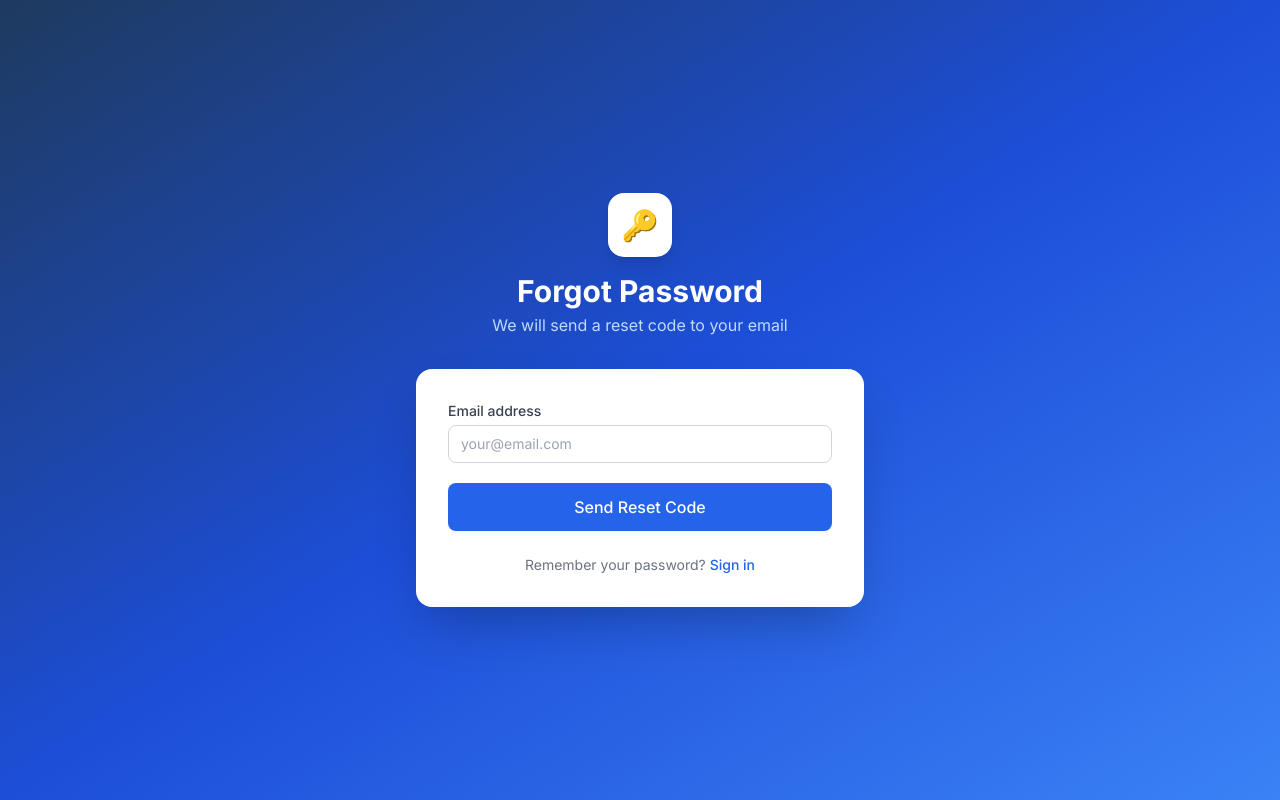
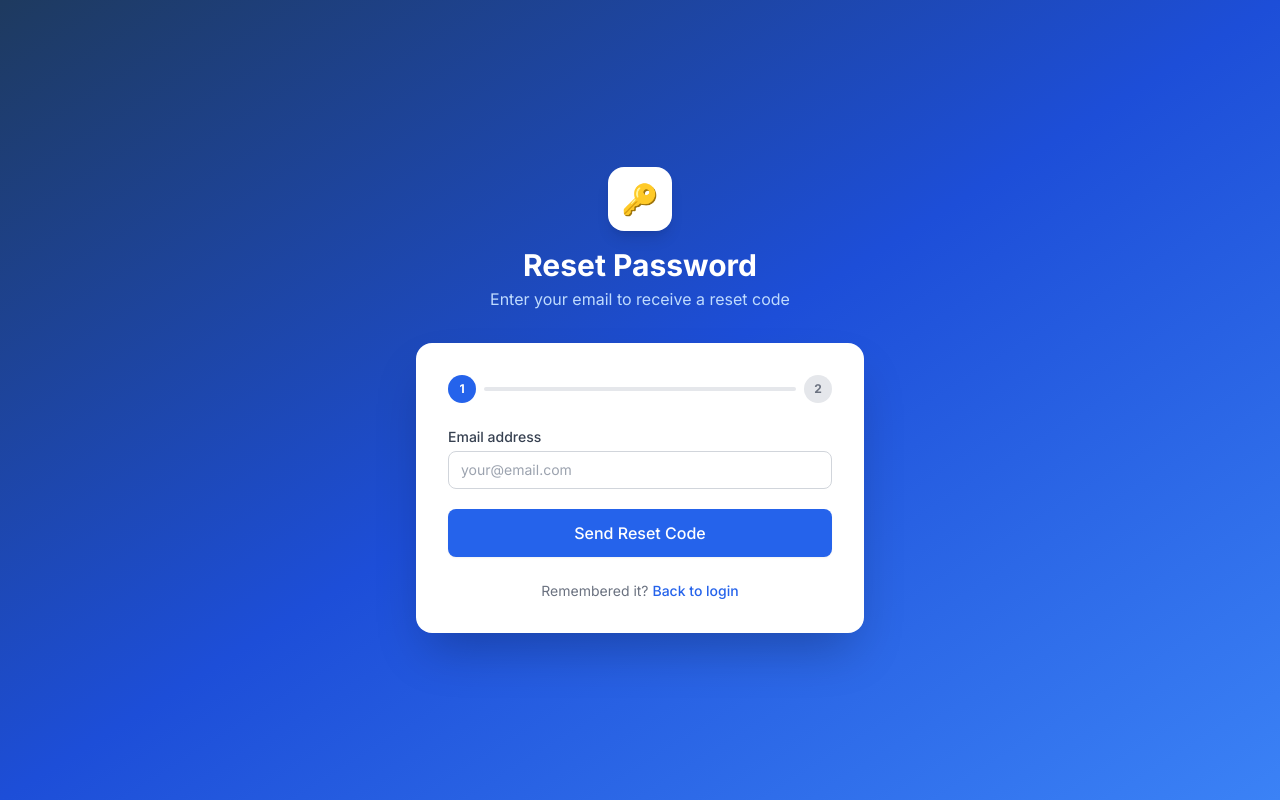
Before and after one commit to christopherchidera200-lab/nigercareemr, a React (Vite) app in the folder frontend/: page /forgot-password in a window 1280 px wide. Built offline with nearby package versions, Linux system fonts and the light colour scheme; no server answers.

Commit message:
fix: complete auth flow - confirm email and forgot password working

```diff
--- a/frontend/src/App.tsx
+++ b/frontend/src/App.tsx
@@ -6,7 +6,6 @@ import LoginPage    from './pages/LoginPage';
 import RegisterPage from './pages/RegisterPage';
 import ConfirmPage        from './pages/ConfirmPage';
 import ForgotPasswordPage from './pages/ForgotPasswordPage';
-import ResetPasswordPage  from './pages/ResetPasswordPage';
 
 // Portal pages
 import AdminDashboard   from './pages/admin/AdminDashboard';
@@ -49,7 +48,6 @@ export default function App() {
       <Route path="/register" element={<RegisterPage />} />
       <Route path="/confirm"         element={<ConfirmPage />} />
       <Route path="/forgot-password" element={<ForgotPasswordPage />} />
-      <Route path="/reset-password"  element={<ResetPasswordPage />} />
       <Route path="/"         element={<RoleRouter />} />
 
       {/* Admin portal */}
--- a/frontend/src/pages/ConfirmPage.tsx
+++ b/frontend/src/pages/ConfirmPage.tsx
@@ -1,36 +1,44 @@
-import { useState, FormEvent } from "react";
-import { Link, useNavigate, useLocation } from "react-router-dom";
-import api from "../utils/api";
-import toast from "react-hot-toast";
+import { useState, FormEvent } from 'react';
+import { Link, useNavigate, useLocation } from 'react-router-dom';
+import api from '../utils/api';
+import toast from 'react-hot-toast';
 
 export default function ConfirmPage() {
-  const navigate = useNavigate();
-  const location = useLocation();
-  const prefilled = (location.state as { email?: string })?.email || "";
-  const [email, setEmail] = useState(prefilled);
-  const [code, setCode] = useState("");
+  const navigate  = useNavigate();
+  const location  = useLocation();
+
+  // Pre-fill email if passed from register page
+  const prefilled = (location.state as { email?: string })?.email || '';
+
+  const [email, setEmail]   = useState(prefilled);
+  const [code, setCode]     = useState('');
   const [loading, setLoading] = useState(false);
 
   async function handleSubmit(e: FormEvent) {
     e.preventDefault();
-    if (!email || !code) { toast.error("Enter your email and the code"); return; }
+    if (!email || !code) { toast.error('Enter your email and the code'); return; }
     setLoading(true);
     try {
-      await api.post("/auth/confirm", { email: email.trim().toLowerCase(), code: code.trim() });
-      toast.success("Email confirmed! You can now log in.");
-      navigate("/login");
+      await api.post('/auth/confirm', { email: email.trim().toLowerCase(), code: code.trim() });
+      toast.success('Email confirmed! You can now log in.');
+      navigate('/login');
     } catch (err: unknown) {
-      const msg = (err as { response?: { data?: { error?: string } } })?.response?.data?.error ?? "Confirmation failed. Check your code.";
+      const msg = (err as { response?: { data?: { error?: string } } })
+        ?.response?.data?.error ?? 'Confirmation failed. Check your code.';
       toast.error(msg);
-    } finally { setLoading(false); }
+    } finally {
+      setLoading(false);
+    }
   }
 
   async function resendCode() {
-    if (!email) { toast.error("Enter your email first"); return; }
+    if (!email) { toast.error('Enter your email first'); return; }
     try {
-      await api.post("/auth/resend-code", { email: email.trim().toLowerCase() });
-      toast.success("New code sent! Check your inbox and spam folder.");
-    } catch { toast.error("Failed to resend code"); }
+      await api.post('/auth/resend-code', { email: email.trim().toLowerCase() });
+      toast.success('New code sent! Check your inbox and spam folder.');
+    } catch {
+      toast.error('Failed to resend code');
+    }
   }
 
   return (
@@ -43,26 +51,74 @@ export default function ConfirmPage() {
           <h1 className="text-3xl font-bold text-white">Verify Your Email</h1>
           <p className="text-blue-200 mt-1">Enter the 6-digit code sent to your email</p>
         </div>
+
         <div className="bg-white rounded-2xl shadow-2xl p-8">
           <div className="bg-blue-50 border border-blue-200 rounded-lg p-4 mb-6">
-            <p className="text-sm text-blue-700">📬 Check your <strong>inbox and spam folder</strong> for an email from NigerCare EMR with your verification code.</p>
+            <p className="text-sm text-blue-700">
+              📬 Check your <strong>inbox and spam folder</strong> for an email from NigerCare EMR with your verification code.
+            </p>
           </div>
+
           <form onSubmit={handleSubmit} className="space-y-5">
             <div>
-              <label className="block text-sm font-medium text-gray-700 mb-1">Email address</label>
-              <input type="email" value={email} onChange={(e) => setEmail(e.target.value)} placeholder="your@email.com" className="input-field" required />
+              <label className="block text-sm font-medium text-gray-700 mb-1">
+                Email address
+              </label>
+              <input
+                type="email"
+                value={email}
+                onChange={(e) => setEmail(e.target.value)}
+                placeholder="your@email.com"
+                className="input-field"
+                required
+              />
             </div>
+
             <div>
-              <label className="block text-sm font-medium text-gray-700 mb-1">Verification Code</label>
-              <input type="text" value={code} onChange={(e) => setCode(e.target.value.replace(/\D/g, "").slice(0, 6))} placeholder="6-digit code" className="input-field text-center text-2xl font-bold tracking-widest" maxLength={6} required />
+              <label className="block text-sm font-medium text-gray-700 mb-1">
+                Verification Code
+              </label>
+              <input
+                type="text"
+                value={code}
+                onChange={(e) => setCode(e.target.value.replace(/\D/g, '').slice(0, 6))}
+                placeholder="6-digit code e.g. 966156"
+                className="input-field text-center text-2xl font-bold tracking-widest"
+                maxLength={6}
+                required
+              />
             </div>
-            <button type="submit" disabled={loading} className="btn-primary w-full py-3 text-base">
-              {loading ? "Confirming..." : "Confirm My Account"}
+
+            <button
+              type="submit"
+              disabled={loading}
+              className="btn-primary w-full py-3 text-base"
+            >
+              {loading ? (
+                <span className="flex items-center justify-center gap-2">
+                  <span className="w-4 h-4 border-2 border-white border-t-transparent rounded-full animate-spin" />
+                  Confirming…
+                </span>
+              ) : 'Confirm My Account'}
             </button>
           </form>
+
           <div className="mt-6 text-center space-y-3">
-            <p className="text-sm text-gray-500">Did not receive the code?{" "}<button onClick={resendCode} className="text-brand-600 font-medium hover:text-brand-700">Resend code</button></p>
-            <p className="text-sm text-gray-500">Already confirmed?{" "}<Link to="/login" className="text-brand-600 font-medium hover:text-brand-700">Sign in</Link></p>
+            <p className="text-sm text-gray-500">
+              Didn't receive the code?{' '}
+              <button
+                onClick={resendCode}
+                className="text-brand-600 font-medium hover:text-brand-700"
+              >
+                Resend code
+              </button>
+            </p>
+            <p className="text-sm text-gray-500">
+              Already confirmed?{' '}
+              <Link to="/login" className="text-brand-600 font-medium hover:text-brand-700">
+                Sign in
+              </Link>
+            </p>
           </div>
         </div>
       </div>
--- a/frontend/src/pages/ForgotPasswordPage.tsx
+++ b/frontend/src/pages/ForgotPasswordPage.tsx
@@ -5,54 +5,44 @@ import toast from 'react-hot-toast';
 
 export default function ForgotPasswordPage() {
   const navigate = useNavigate();
-  const [email, setEmail]     = useState('');
-  const [loading, setLoading] = useState(false);
-  const [sent, setSent]       = useState(false);
+  const [step, setStep]               = useState<1 | 2>(1);
+  const [email, setEmail]             = useState('');
+  const [code, setCode]               = useState('');
+  const [newPassword, setNewPassword] = useState('');
+  const [confirmPw, setConfirmPw]     = useState('');
+  const [loading, setLoading]         = useState(false);
 
-  async function handleSubmit(e: FormEvent) {
+  async function handleRequestCode(e: FormEvent) {
     e.preventDefault();
     if (!email) { toast.error('Enter your email address'); return; }
     setLoading(true);
     try {
       await api.post('/auth/forgot-password', { email: email.trim().toLowerCase() });
-      setSent(true);
-      toast.success('Reset code sent! Check your email.');
+      toast.success('Reset code sent! Check your inbox and spam folder.');
+      setStep(2);
     } catch (err: unknown) {
       const msg = (err as { response?: { data?: { error?: string } } })
         ?.response?.data?.error ?? 'Failed to send reset code';
       toast.error(msg);
-    } finally {
-      setLoading(false);
-    }
+    } finally { setLoading(false); }
   }
 
-  if (sent) {
-    return (
-      <div className="min-h-screen bg-gradient-to-br from-brand-900 via-brand-700 to-brand-500 flex items-center justify-center p-4">
-        <div className="w-full max-w-md">
-          <div className="bg-white rounded-2xl shadow-2xl p-8 text-center">
-            <div className="text-5xl mb-4">📬</div>
-            <h2 className="text-xl font-bold text-gray-800 mb-2">Check Your Email</h2>
-            <p className="text-gray-500 mb-6">
-              We sent a password reset code to <strong>{email}</strong>.
-              Check your inbox and spam folder.
-            </p>
-            <button
-              onClick={() => navigate('/reset-password', { state: { email } })}
-              className="btn-primary w-full py-3"
-            >
-              Enter Reset Code
-            </button>
-            <p className="text-sm text-gray-400 mt-4">
-              Didn't receive it?{' '}
-              <button onClick={() => setSent(false)} className="text-brand-600 font-medium">
-                Try again
-              </button>
-            </p>
-          </div>
-        </div>
-      </div>
-    );
+  async function handleReset(e: FormEvent) {
+    e.preventDefault();
+    if (newPassword !== confirmPw) { toast.error('Passwords do not match'); return; }
+    if (newPassword.length < 12)   { toast.error('Password must be at least 12 characters'); return; }
+    setLoading(true);
+    try {
+      await api.post('/auth/confirm-password', {
+        email: email.trim().toLowerCase(), code: code.trim(), newPassword,
+      });
+      toast.success('Password reset! You can now log in.');
+      navigate('/login');
+    } catch (err: unknown) {
+      const msg = (err as { response?: { data?: { error?: string } } })
+        ?.response?.data?.error ?? 'Password reset failed';
+      toast.error(msg);
+    } finally { setLoading(false); }
   }
 
   return (
@@ -62,46 +52,65 @@ export default function ForgotPasswordPage() {
           <div className="inline-flex items-center justify-center w-16 h-16 bg-white rounded-2xl shadow-lg mb-4">
             <span className="text-3xl">🔑</span>
           </div>
-          <h1 className="text-3xl font-bold text-white">Forgot Password</h1>
-          <p className="text-blue-200 mt-1">We will send a reset code to your email</p>
+          <h1 className="text-3xl font-bold text-white">Reset Password</h1>
+          <p className="text-blue-200 mt-1">
+            {step === 1 ? 'Enter your email to receive a reset code' : 'Enter the code and your new password'}
+          </p>
         </div>
 
         <div className="bg-white rounded-2xl shadow-2xl p-8">
-          <form onSubmit={handleSubmit} className="space-y-5">
-            <div>
-              <label className="block text-sm font-medium text-gray-700 mb-1">
-                Email address
-              </label>
-              <input
-                type="email"
-                value={email}
-                onChange={(e) => setEmail(e.target.value)}
-                placeholder="your@email.com"
-                className="input-field"
-                autoComplete="email"
-                required
-              />
-            </div>
+          <div className="flex items-center gap-2 mb-6">
+            <div className={`w-7 h-7 rounded-full flex items-center justify-center text-xs font-bold ${step >= 1 ? 'bg-brand-600 text-white' : 'bg-gray-200 text-gray-500'}`}>1</div>
+            <div className={`flex-1 h-1 rounded ${step >= 2 ? 'bg-brand-600' : 'bg-gray-200'}`} />
+            <div className={`w-7 h-7 rounded-full flex items-center justify-center text-xs font-bold ${step >= 2 ? 'bg-brand-600 text-white' : 'bg-gray-200 text-gray-500'}`}>2</div>
+          </div>
 
-            <button
-              type="submit"
-              disabled={loading}
-              className="btn-primary w-full py-3 text-base"
-            >
-              {loading ? (
-                <span className="flex items-center justify-center gap-2">
-                  <span className="w-4 h-4 border-2 border-white border-t-transparent rounded-full animate-spin" />
-                  Sending…
-                </span>
-              ) : 'Send Reset Code'}
-            </button>
-          </form>
+          {step === 1 ? (
+            <form onSubmit={handleRequestCode} className="space-y-5">
+              <div>
+                <label className="block text-sm font-medium text-gray-700 mb-1">Email address</label>
+                <input type="email" value={email} onChange={e => setEmail(e.target.value)}
+                  placeholder="your@email.com" className="input-field" required />
+              </div>
+              <button type="submit" disabled={loading} className="btn-primary w-full py-3 text-base">
+                {loading ? 'Sending...' : 'Send Reset Code'}
+              </button>
+            </form>
+          ) : (
+            <form onSubmit={handleReset} className="space-y-4">
+              <div className="bg-blue-50 border border-blue-200 rounded-lg p-3 text-sm text-blue-700">
+                📬 Code sent to <strong>{email}</strong>. Check inbox and spam.
+              </div>
+              <div>
+                <label className="block text-sm font-medium text-gray-700 mb-1">6-Digit Reset Code</label>
+                <input type="text" value={code}
+                  onChange={e => setCode(e.target.value.replace(/\D/g,'').slice(0,6))}
+                  placeholder="Enter code" className="input-field text-center text-2xl font-bold tracking-widest"
+                  maxLength={6} required />
+              </div>
+              <div>
+                <label className="block text-sm font-medium text-gray-700 mb-1">New Password</label>
+                <input type="password" value={newPassword} onChange={e => setNewPassword(e.target.value)}
+                  placeholder="Min 12 chars, upper, lower, number, symbol" className="input-field" required />
+              </div>
+              <div>
+                <label className="block text-sm font-medium text-gray-700 mb-1">Confirm New Password</label>
+                <input type="password" value={confirmPw} onChange={e => setConfirmPw(e.target.value)}
+                  placeholder="Repeat new password" className="input-field" required />
+              </div>
+              <button type="submit" disabled={loading} className="btn-primary w-full py-3 text-base">
+                {loading ? 'Resetting...' : 'Reset Password'}
+              </button>
+              <button type="button" onClick={() => setStep(1)}
+                className="w-full text-sm text-gray-500 hover:text-gray-700">
+                ← Use a different email
+              </button>
+            </form>
+          )}
 
           <p className="text-center text-sm text-gray-500 mt-6">
-            Remember your password?{' '}
-            <Link to="/login" className="text-brand-600 font-medium hover:text-brand-700">
-              Sign in
-            </Link>
+            Remembered it?{' '}
+            <Link to="/login" className="text-brand-600 font-medium hover:text-brand-700">Back to login</Link>
           </p>
         </div>
       </div>
```
Also changed, not shown: 1 other file (tests, documents, lock files or other folders).
